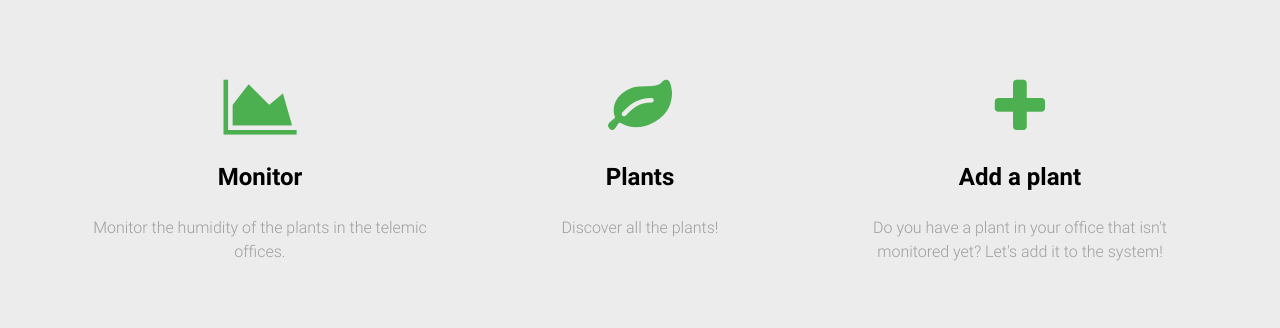
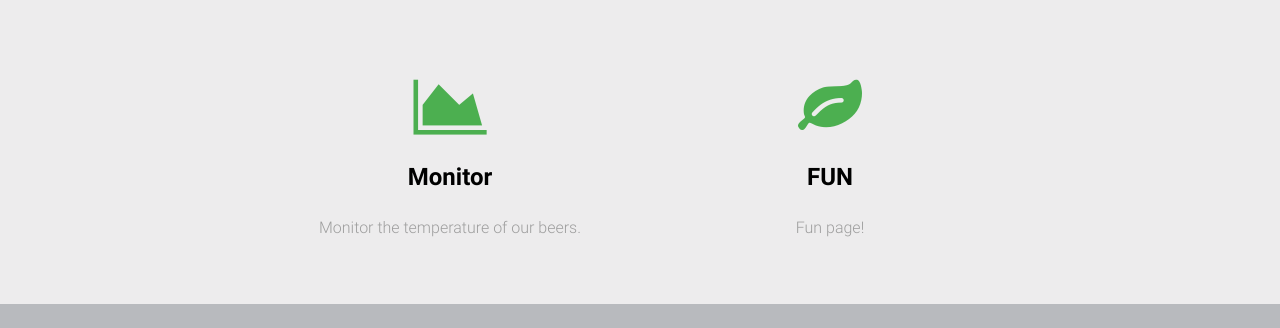
Before and after one commit to TomEelbode/BigBrewer, a Flask app: page / in a window 1280 px wide. Shown: the part 611-939 px from the top of the page. After the commit the page ends 915 px from the top, so only its background shows below. Run offline with Flask 2, Linux system fonts and the light colour scheme; some libraries are stand-ins or nearby versions.

Commit message:
Updated index.html

```diff
--- a/BigBrewer/templates/info/index.html
+++ b/BigBrewer/templates/info/index.html
@@ -6,16 +6,15 @@
 {% block content %}
 
 
-        <div class="view w-100" style="height:540px;">
-            <img src="https://i.pinimg.com/originals/47/65/4d/47654da07ae614c6e2ae899193e0daf3.jpg" class="img-fluid"
+        <div class="view" style="height:540px;">
+            <img class="img-responsive" src="https://www.skwachtebeke.be/sites/default/files/2016-09/banner-2_0.jpg" class="img-fluid"
                  alt="">
-            <div class="mask flex-center rgba-stylish-strong">
+            <div class="mask flex-center rgba-stylish-light">
                 <div class="container text-center">
-                    <h2 class="mb-4 font-weight-bold white-text">Plants of Telemic!</h2>
-                    <p class="white-text">Hello, welcome and meet the plants of Telemic.
-                        All accross our offices plants are equiped with LoRa nodes.
-                        These nodes use a humidity sensor to monitor the water level of the plant.
-                        this way we can keep our plants watered and healthy!
+                    <h2 class="mb-4 font-weight-bold white-text">Flamoes from persones difficiles!</h2>
+                    <p class="white-text">Hello, welcome and meet the famous Flamoes from persones difficiles.
+                        Every time we brew beer, the temperature during mashing and cooking is logged for
+                        better control and safety. You can monitor this live via this site.
                     </p>
                 </div>
             </div>
@@ -26,7 +25,7 @@
 
 
             <!-- Section 1 -->
-            <section id="meet-plants" class="text-center">
+            <section id="meet-temperatureloggers" class="text-center">
 
                 <!-- Grid -->
 
@@ -39,27 +38,27 @@
                         <a href="{{ url_for('info.monitor') }}">
                             <i class="fa fa-area-chart fa-4x green-text"> </i>
                             <h4 class="my-4 font-weight-bold black-text">Monitor</h4>
-                            <p class="grey-text">Monitor the humidity of the plants in the telemic offices.</p>
+                            <p class="grey-text">Monitor the temperature of our beers.</p>
                         </a>
 
                     </div>
 
                     <div class="col-md-4 mb-4">
-                        <a href="{{ url_for('info.plants') }}">
+                        <a href="https://www.youporn.com/watch/11696813/sex-met-tine/">
                         <i class="fa fa-leaf fa-4x green-text"></i>
-                        <h4 class="my-4 font-weight-bold black-text">Plants</h4>
-                        <p class="grey-text">Discover all the plants!</p>
+                        <h4 class="my-4 font-weight-bold black-text">FUN</h4>
+                        <p class="grey-text">Fun page!</p>
                         </a>
                     </div>
 
-                    <div class="col-md-4 mb-4" >
+{#                     <div class="col-md-4 mb-4" >
                         <a href="{{ url_for('ttn.register') }}">
                             <i class="fa fa-plus fa-4x green-text"></i>
                             <h4 class="my-4 font-weight-bold black-text">Add a plant</h4>
                             <p class="grey-text">Do you have a plant in your office that isn't monitored yet? Let's add it
                                 to the system!</p>
                         </a>
-                    </div>
+                    </div> #}
 
                 </div>
 
```
